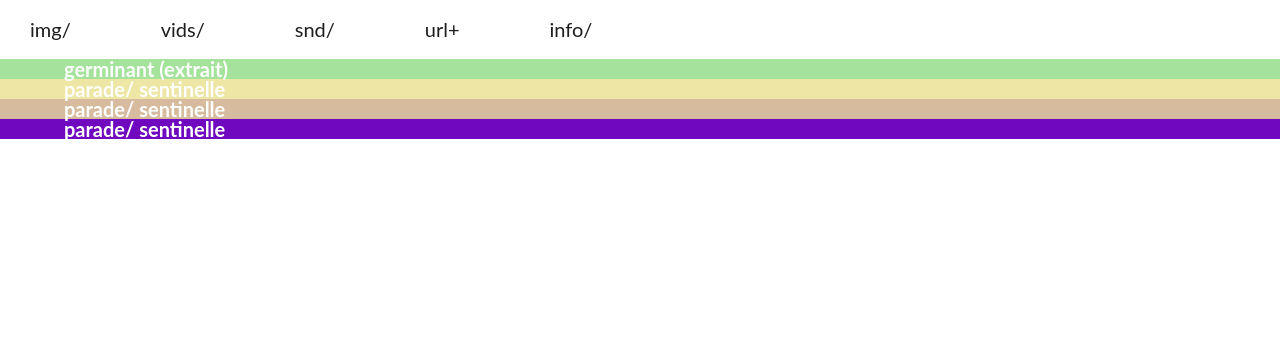
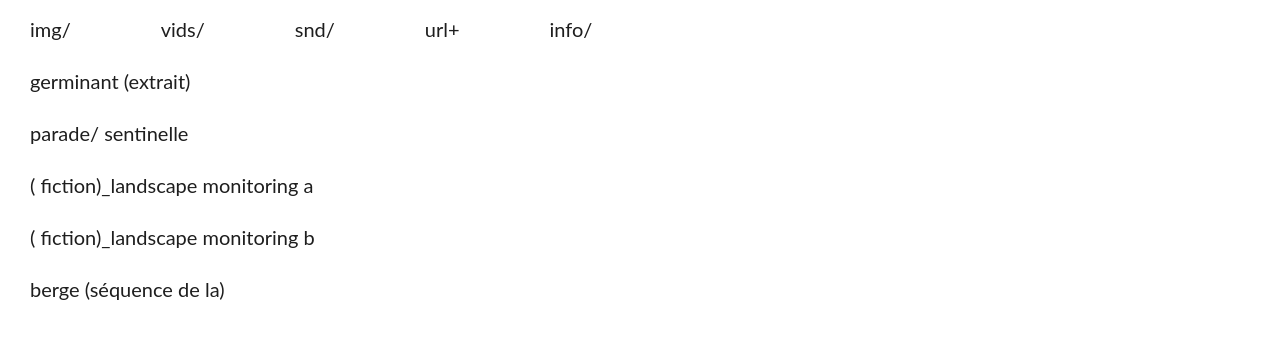
Before and after one commit to ajeandouble/pbriere, a React (Create React App) app in the folder src/: page /vids in a window 1280 px wide. Shown: the top 338 px of the page. Built offline with nearby package versions, Linux system fonts and the light colour scheme; the HTML template or start-up script is replaced by a standard one.

Commit message:
Site is done

```diff
--- a/src/App.css
+++ b/src/App.css
@@ -1,9 +1,5 @@
 * {
 	box-sizing: border-box;
-}
-
-body {
-
 }
 
 html {
@@ -42,10 +38,6 @@ h6 {
 	padding-top: 0.15rem;
 }
 
-.content {
-
-}
-
 nav li {
 	display: inline;
 	margin-left: 1.5rem;
@@ -72,7 +64,9 @@ nav li {
 	color: tomato;
 }
 
-.links--random
+.links--vids:hover{
+	color: tomato;
+}
 
 .links--img, .links--random, .links--url, .links--papier {
 	z-index: -1;
@@ -329,7 +323,7 @@ a {
 
 .vids-title {
 	font-weight: 700;
-	padding-left: 5vw;
+	padding-left: 1.5rem;
 }
 
 .vimeo-modal--cross {
@@ -345,6 +339,10 @@ a {
 	1px -1px 0 white,
 	-1px 1px 0 white,
 	1px 1px 0 white;
+}
+
+.vimeo-modal--cross:hover{
+	cursor: pointer;
 }
 
 .embed-container {
--- a/src/App.jsx
+++ b/src/App.jsx
@@ -63,7 +63,7 @@ const Links = () => {
         { activeLinks.random ?
         <nav className="header">
           <ul className="links--random">
-            <span className="links--random--padding" style={{ visibility: 'hidden' }}>{ window.innerWidth < 640 ? "PaddingPaddingPa" : "PaddingPaddingPad" }</span>
+            <span className="links--random--padding" style={{ visibility: 'hidden', marginLeft: "0.30rem" }}>{ window.innerWidth < 640 ? "PaddingPaddingPad" : "PaddingPaddingPad" }</span>
             {/* padding */}
             {randomLinks.map((element) => <li className="links--img--li" key={element[1]}><Link to={`${element[1]}`}>{element[0]}</Link></li>)}
           </ul>
@@ -82,7 +82,7 @@ const Links = () => {
         <nav className="header">
           <ul className="links--url">
             {/* padding */}
-            {urlLinks.map((element, i) =>  <div><span className="links--url--padding" style={{ visibility: 'hidden' }}>{ window.innerWidth < 640 ? "" : "PaddingPaddingPaddingPaddingPaddingPadd" }</span>
+            {urlLinks.map((element, i) =>  <div><span className="links--url--padding" style={{ visibility: 'hidden' }}>{ window.innerWidth < 640 ? "PaddingPaddingPaddi" : "PaddingPaddingPaddingPaddingPaddingPadd" }</span>
 <li className="links--img--li" key={element[1]}><Link to={`/url/${i}`}>{element[0]}</Link><br /></li></div>)}
           </ul>
         </nav>
--- a/src/components/Vids.jsx
+++ b/src/components/Vids.jsx
@@ -48,8 +48,8 @@ const Vids = () => {
             {
                 vidsData['url'].map((el, i) =>
                     <div>
-                        <h5 style={{ backgroundColor: colors[i % colors.length], color: "white" }} className="vids-title"
-                            onClick={() => setFullscreen(i)}>{el['title']}
+                        <h5 style={{ marginTop: "1.6rem"}} className="vids-title"
+                            onClick={() => setFullscreen(i)}><a className="links--vids" href="#">{el['title']}</a>
                         </h5>
                         <div className="embed-container"
                             style={{display: fullscreen === i ? "block" : "none"}}>
--- a/src/settings.json
+++ b/src/settings.json
@@ -286,7 +286,7 @@
                         ]
                     }
                 },
-                "txt": "<span><h5><b style=\"background-color: tomato\">empreintes composites</b></h5><br /><h5><b>caisson lumineux</b></h5></span>"
+                "txt": "<span><h5><b>empreintes composites</b></h5><br /><h5><b>caisson lumineux</b></h5></span>"
             },
             "photo": {
                 "gallery": {
@@ -464,7 +464,7 @@
                         ]
                     }
                 },
-                "txt": "<span><h5 style=\"background-color: lightblue;\">débris, paysages et animaux</h5><br />(fin de cycle, seuils, sous-titres)¹</span>"
+                "txt": "<span><h5>débris, paysages et animaux</h5><br />(fin de cycle, seuils, sous-titres)¹</span>"
             }
         },
         "info": {
@@ -483,14 +483,19 @@
                     "id": "33282130"
                 },
                 {
-                    "title": "parade/ sentinelle",
-                    "url": "https://player.vimeo.com/video/33282130",
-                    "id": "33282130"
+                    "title": "( fiction)_landscape monitoring a",
+                    "url": "http://player.vimeo.com/video/30249726",
+                    "id": "30249726"
                 },
                 {
-                    "title": "parade/ sentinelle",
-                    "url": "https://player.vimeo.com/video/33282130",
-                    "id": "33282130"
+                    "title": "( fiction)_landscape monitoring b",
+                    "url": "http://player.vimeo.com/video/44193106",
+                    "id": "44193106"
+                },
+                {
+                    "title": "berge (séquence de la)",
+                    "url": "http://player.vimeo.com/video/17398690",
+                    "id": "17398690"
                 }
             ]
             }
```
